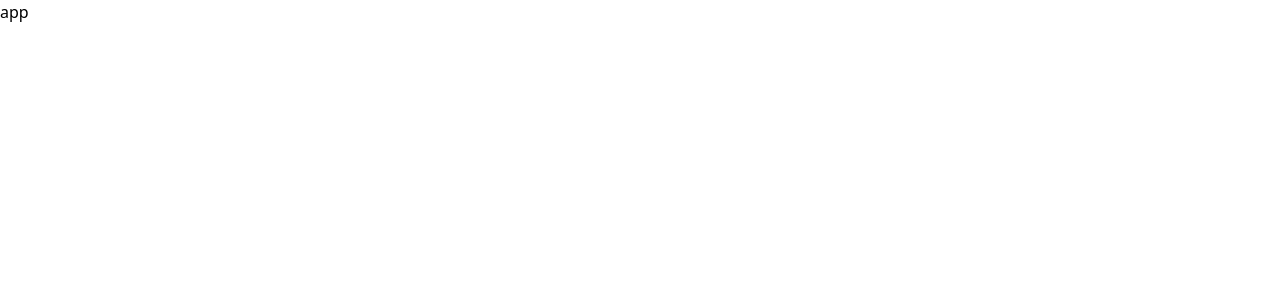
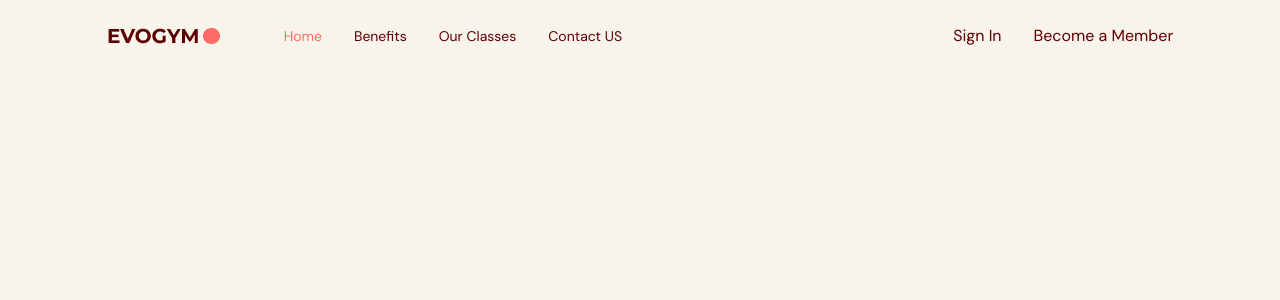
Before and after one commit to AnastasiiaPedak/fitness-app, a React (Vite) app: page / in a window 1280 px wide. Shown: the top 300 px of the page. Built offline with nearby package versions, Linux system fonts and the light colour scheme.

Commit message:
add dependencies, config prettier, create nav

```diff
--- a/package.json
+++ b/package.json
@@ -22,6 +22,8 @@
     "@types/react-anchor-link-smooth-scroll": "^1.0.2",
     "@types/react-dom": "^18.2.7",
     "@vitejs/plugin-react": "^4.0.3",
+    "autoprefixer": "^10.4.13",
+    "postcss": "^8.4.20",
     "prettier": "^3.0.3",
     "prettier-plugin-tailwindcss": "^0.5.6",
     "tailwindcss": "^3.3.5",
--- /dev/null
+++ b/postcss.config.cjs
@@ -0,0 +1,6 @@
+module.exports = {
+  plugins: {
+    tailwindcss: {},
+    autoprefixer: {},
+  },
+}
--- a/src/App.tsx
+++ b/src/App.tsx
@@ -1,5 +1,16 @@
+import NavBar from '@/scenes/navbar';
+import { useState } from 'react';
+import { SelectedPage } from '@/shared/types';
+
 function App() {
-  return <div className="app">app</div>
+  const [selectedPage, setSelectedPage] = useState<SelectedPage>(SelectedPage.Home);
+
+  return <div className="app bg-gray-20">
+    <NavBar
+      selectedPage={selectedPage}
+      setSelectedPage={setSelectedPage}
+    />
+  </div>
 }
 
 export default App
--- /dev/null
+++ b/src/hooks/useMediaQuery.ts
@@ -0,0 +1,19 @@
+import { useState, useEffect } from "react";
+
+const useMediaQuery = (query: string) => {
+  const [matches, setMatches] = useState(false);
+
+  useEffect(() => {
+    const media = window.matchMedia(query);
+    if (media.matches !== matches) {
+      setMatches(media.matches);
+    }
+    const listener = () => setMatches(media.matches);
+    window.addEventListener("resize", listener);
+    return () => window.removeEventListener("resize", listener);
+  }, [matches, query]);
+
+  return matches;
+};
+
+export default useMediaQuery;
--- a/src/index.css
+++ b/src/index.css
@@ -1,3 +1,15 @@
+@import url('https://fonts.googleapis.com/css2?family=DM+Sans:opsz,wght@9..40,400;9..40,700&family=Montserrat:wght@700&display=swap');
+
 @tailwind base;
 @tailwind components;
 @tailwind utilities;
+
+html,
+body,
+#root,
+.app {
+    height: 100%;
+    width: 100%;
+    font-family: "DM Sans", sans-serif;
+    @apply text-gray-500;
+}
--- a/src/prettier.config.js
+++ b/src/prettier.config.js
@@ -1,3 +1,6 @@
 module.exports = {
-    plugins: [require("prettier-plugin-tailwindcss")]
+    plugins: [require("prettier-plugin-tailwindcss")],
+    semi: true,
+    tabWidth: 2,
+    bracketSpacing: true,
 }
--- /dev/null
+++ b/src/scenes/navbar/Link.tsx
@@ -0,0 +1,24 @@
+import { SelectedPage } from "@/shared/types";
+import AnchorLink from "react-anchor-link-smooth-scroll";
+
+type Props = {
+    page: string;
+    selectedPage: SelectedPage;
+    setSelectedPage: (value: SelectedPage) => void;
+}
+
+const Link = ({ page, selectedPage, setSelectedPage }: Props) => {
+  const lowerCasePage = page.toLowerCase().replace(/ /g, "") as SelectedPage;
+
+  return (
+    <AnchorLink
+        className={`${selectedPage === lowerCasePage ? "text-primary-500" : ""} transition duration-500 hover:text-primary-300`}
+        href={`#${lowerCasePage}`}
+        onClick={() => setSelectedPage(lowerCasePage)}
+    >
+        {page}
+    </AnchorLink>
+  )
+};
+
+export default Link;
--- /dev/null
+++ b/src/scenes/navbar/index.tsx
@@ -0,0 +1,70 @@
+import { useState } from 'react';
+import { Bars3Icon } from '@heroicons/react/24/solid';
+import Logo from '@/assets/Logo.png';
+import Link from './Link';
+import { SelectedPage } from '@/shared/types';
+import useMediaQuery from '@/hooks/useMediaQuery';
+
+type Props = {
+    selectedPage: SelectedPage;
+    setSelectedPage: (value: SelectedPage) => void;
+};
+
+const Navbar = ({ selectedPage, setSelectedPage }: Props) => {
+    const flexBetween = "flex items-center justify-between";
+    const isAboveMediumScreens = useMediaQuery("(min-width: 1060px)");
+    const [isMenuToggled, setIsMenuToggled] = useState<boolean>(false);
+
+    return <nav>
+        <div className={`${flexBetween} fixed top-0 z-30 w-full py-6`}>
+            <div className={`${flexBetween} mx-auto w-5/6`}>
+                <div className={`${flexBetween} w-full gap-16`}>
+                    <img alt="logo" src={Logo} />
+
+                    {isAboveMediumScreens ? <div className={`${flexBetween} w-full`}>
+                        <div className={`${flexBetween} gap-8 text-sm`}>
+                            <Link
+                                page="Home"
+                                selectedPage={selectedPage}
+                                setSelectedPage={setSelectedPage}
+                            />
+                            <Link
+                                page="Benefits"
+                                selectedPage={selectedPage}
+                                setSelectedPage={setSelectedPage}
+                            />
+                            <Link
+                                page="Our Classes"
+                                selectedPage={selectedPage}
+                                setSelectedPage={setSelectedPage}
+                            />
+                            <Link
+                                page="Contact US"
+                                selectedPage={selectedPage}
+                                setSelectedPage={setSelectedPage}
+                            />
+                        </div>
+                        <div className={`${flexBetween} gap-8`}>
+                            <p>Sign In</p>
+                            <button>Become a Member</button>
+                        </div>
+                    </div>
+                    : (
+                        <button
+                            className="rounded-full bg-secondary-500 p-2"
+                            onClick={() => setIsMenuToggled(!isMenuToggled)}
+                        >
+                            <Bars3Icon className="h-6 w-6 text-white" />
+                        </button>
+                    )}
+
+                </div>
+
+            </div>
+
+        </div>
+
+    </nav>
+};
+
+export default Navbar;
--- /dev/null
+++ b/src/shared/types.tsx
@@ -0,0 +1,6 @@
+export enum SelectedPage {
+  Home = "home",
+  Benefits = "benefits",
+  OurClasses = "ourclasses",
+  ContactUs = "contactus"
+}
--- a/tailwind.config.js
+++ b/tailwind.config.js
@@ -1,6 +1,6 @@
 /** @type {import('tailwindcss').Config} */
 export default {
-  content: ["./src/**/*.{html,js, ts, jsx, tsx}"],
+  content: ["./index.html", "./src/**/*.{js,ts,jsx,tsx}"],
   theme: {
     extend: {
       colors: {
```
Also changed, not shown: 1 other file (tests, documents, lock files or other folders).
